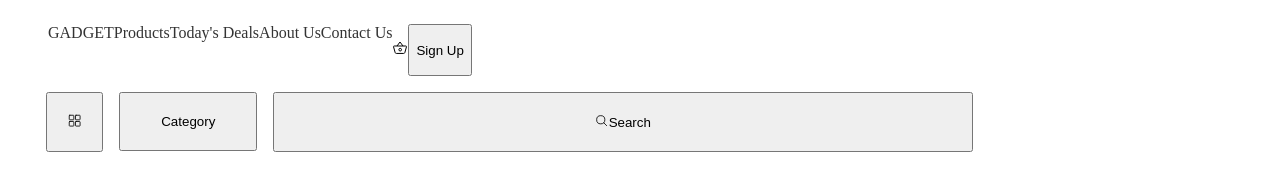
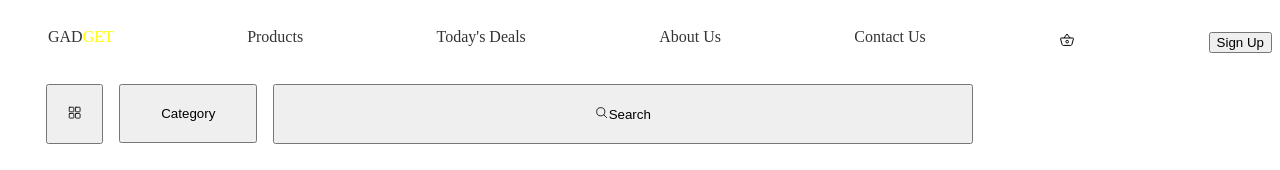
Before and after one commit to Angeth-Herjok/assignment-API, a plain HTML site: page index.html in a window 1280 px wide. Shown: the top 170 px of the page. Drawn offline with nearby package versions, Linux system fonts and the light colour scheme.

Commit message:
first commit

```diff
--- a/index.html
+++ b/index.html
@@ -16,7 +16,7 @@
      <div class="navbar">
         <nav>
             <ul>
-                <li><a href="#">GAD<span>GET</span></a></li>
+                <li><a href="#">GAD<span class="logo">GET</span></a></li>
                 <li><a href="#">Products</a></li>
                 <li><a href="#">Today's Deals</a></li>
                 <li><a href="#">About Us</a></li>
--- a/style.css
+++ b/style.css
@@ -7,7 +7,7 @@ ul li a{
   list-style: none;
 }
 
-.navbar {
+.navbar ul {
   display: flex;
   justify-content: space-between;
   align-items: center;
@@ -26,6 +26,9 @@ li a{
     text-decoration: none;
 
 
+}
+.logo{
+  color: yellow;
 }
 
 .ion-icon {
```
